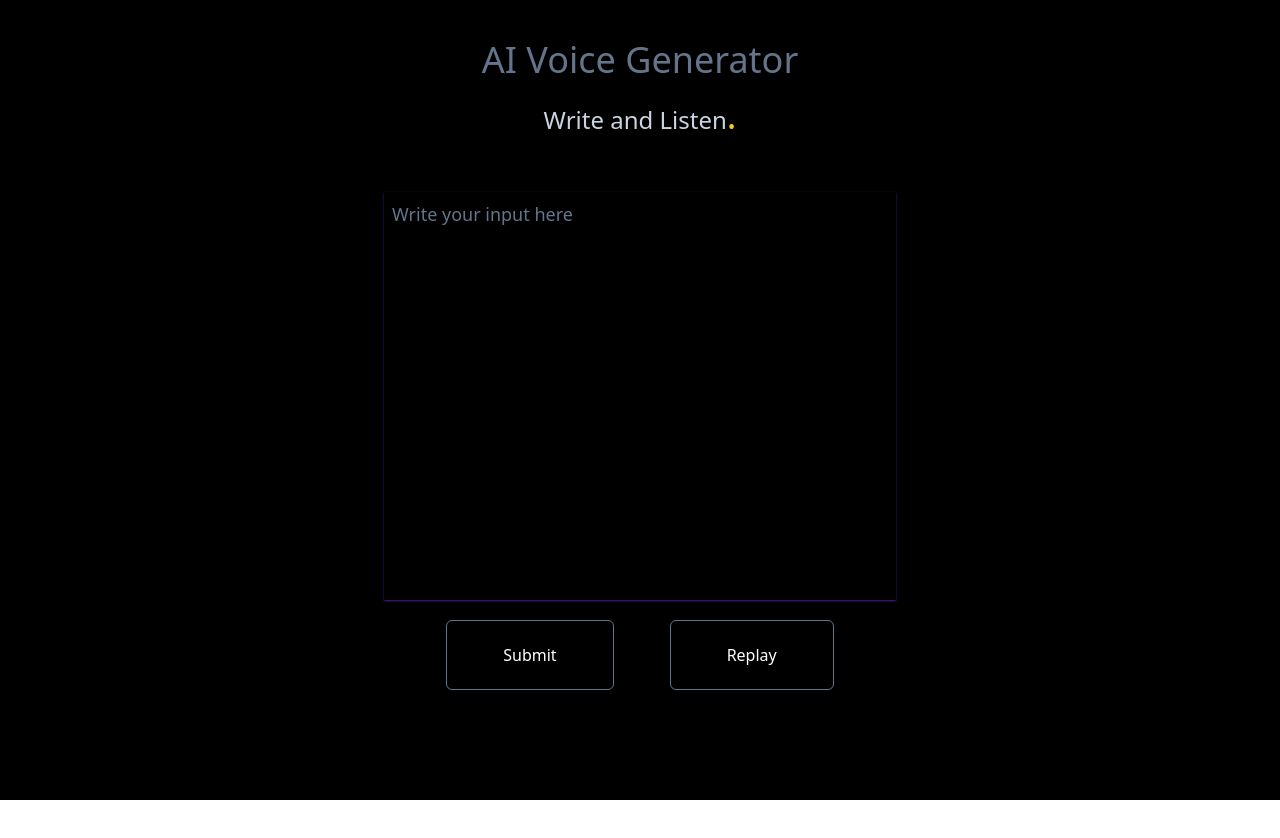
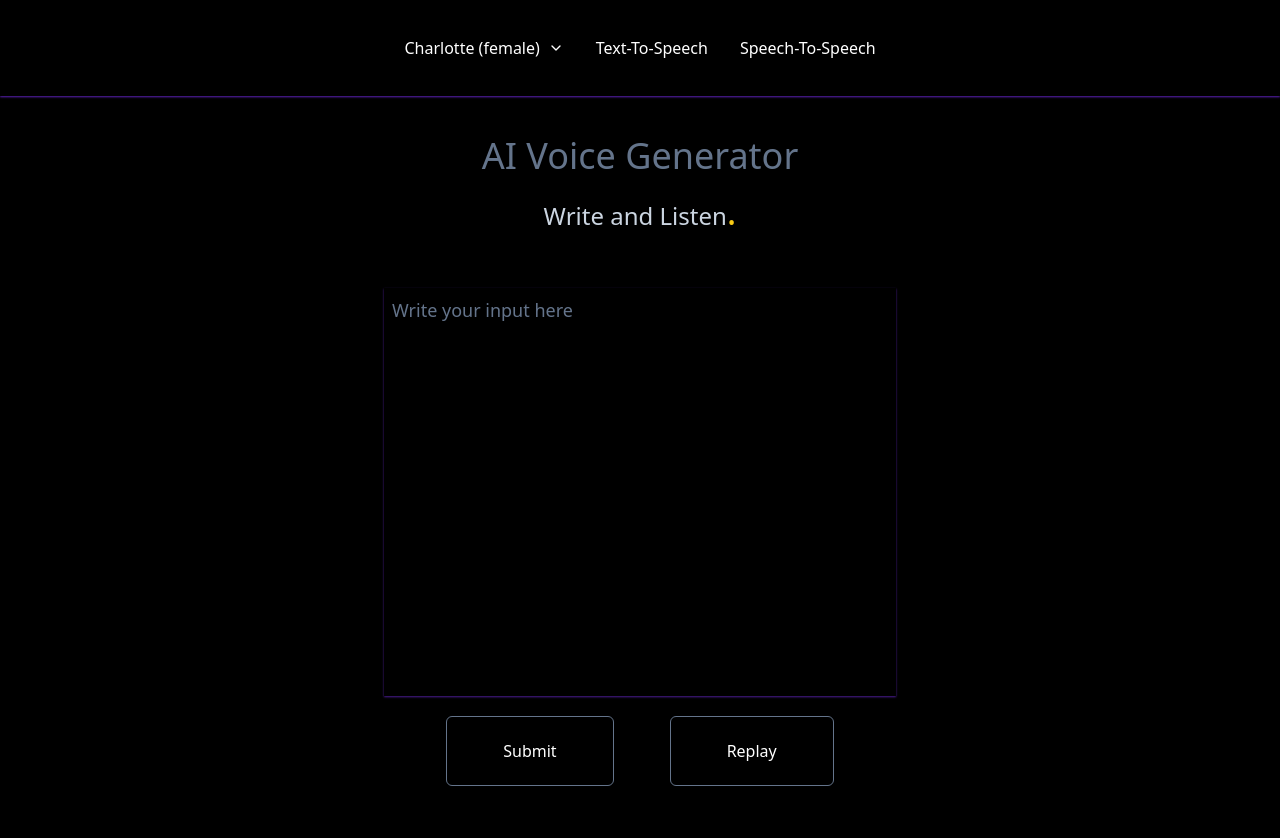
Before and after one commit to AnirudhMemani/Text-to-speech, a React (Vite) app in the folder Frontend/SoundBox/: page / in a window 1280 px wide. Shown: the top 838 px of the page. Before the commit the page ends 800 px from the top, so only its background shows below. Built offline with nearby package versions, Linux system fonts and the light colour scheme.

Commit message:
fixed navbar

```diff
--- a/Frontend/SoundBox/src/App.tsx
+++ b/Frontend/SoundBox/src/App.tsx
@@ -12,11 +12,13 @@ function App() {
   const location = useLocation();
 
   function getIsPageNotFound(currentPathname: string): boolean {
+    console.log("currentPathname:", currentPathname);
     const definedPaths = Object.values(ROUTES);
     const result = definedPaths.find(
       (paths) => paths == currentPathname.substring(1)
     );
-    return result ? false : true;
+    console.log("result:", result);
+    return result !== undefined ? false : true;
   }
 
   const isPageNotFound = getIsPageNotFound(location.pathname);
```
